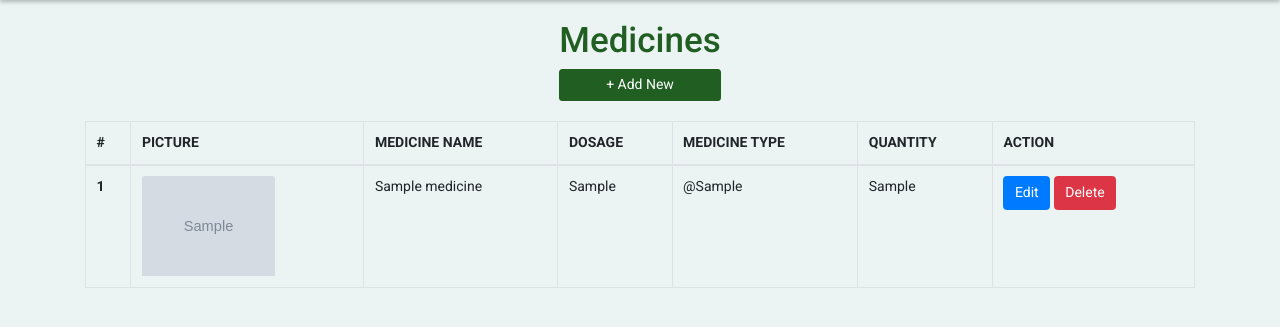
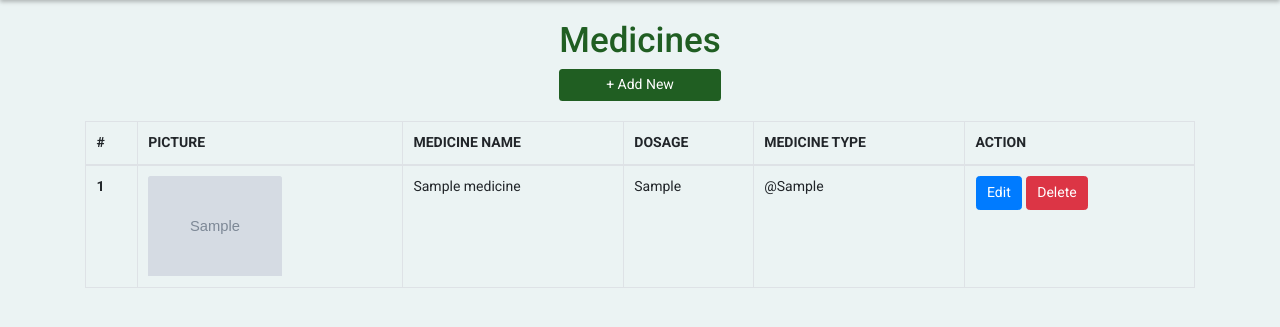
Before and after one commit to Luwiezzz/bhc_app, a Django app: page /admin_medicine in a window 1280 px wide. Shown: the part 59-386 px from the top of the page. Run offline with Django 4.2, Linux system fonts and the light colour scheme; tables that the repository leaves empty hold one stand-in row (values such as "Sample post"); grey boxes marked "Sample" are stand-in pictures.

Commit message:
Add Files

```diff
--- a/bhc_project/bhc_app/models.py
+++ b/bhc_project/bhc_app/models.py
@@ -20,7 +20,6 @@ class Medicine(models.Model):
     name = models.CharField(max_length=100, unique=True)
     dosage = models.CharField(max_length=100)
     medicine_type = models.CharField(max_length=100)
-    quantity = models.CharField(max_length=100)
     picture = models.ImageField(max_length=100, upload_to='medicine')
 
 
--- a/bhc_project/bhc_app/templates/bhc_app/admin_medicine.html
+++ b/bhc_project/bhc_app/templates/bhc_app/admin_medicine.html
@@ -44,7 +44,6 @@
                     <th scope="col">MEDICINE NAME</th>
                     <th scope="col">DOSAGE</th>
                     <th scope="col">MEDICINE TYPE</th>
-                    <th>QUANTITY</th>
                     <th>ACTION</th>
                 </tr>
             </thead>
@@ -56,7 +55,6 @@
                     <td>{{i.name}}</td>
                     <td>{{i.dosage}}</td>
                     <td>@{{i.medicine_type}}</td>
-                    <td>{{i.quantity}}</td>
                     <td>
                         <button type="button" class="btn btn-primary" data-toggle="modal" data-target="#exampleModal{{i.id}}">Edit</button>
                         <a href="medicine_del/{{i.id}}" class="btn btn-danger">Delete</a>
@@ -101,8 +99,6 @@
                         <label for="medicine_type">Medicine Type</label>
                         <input type="text" name="medicine_type" id="medicine_type" class="form-control" value="" required>
 
-                        <label for="quanity">Quantity</label>
-                        <input type="number" name="quantity" id="quantity" class="form-control" value="" required>
                     </div>
                     <div class="modal-footer">
                         <button type="submit" class="btn btn-primary" name="submit1">Save</button>
@@ -135,7 +131,6 @@
                         <li class="list-group-item">Medicine Name: <input type="text" class="form-control" name="name" id="name" value="{{i.name}}" required></li>
                         <li class="list-group-item">Dosage: <input type="text" class="form-control" name="dosage" id="dosage" value="{{i.dosage}}" required></li>
                         <li class="list-group-item">Medicine Type: <input type="text" class="form-control" name="medicine_type" id="medicine_type" value="{{i.medicine_type}}" required></li>
-                        <li class="list-group-item">Quantity: <input type="number" class="form-control" name="quantity" id="quantity" value="{{i.quantity}}"></li>
                     </ul>
 
                     <div class="modal-footer">
--- a/bhc_project/bhc_app/templates/bhc_app/patient_medicine.html
+++ b/bhc_project/bhc_app/templates/bhc_app/patient_medicine.html
@@ -172,7 +172,6 @@
                     <th scope="col">MEDICINE NAME</th>
                     <th scope="col">DOSAGE</th>
                     <th scope="col">MEDICINE TYPE</th>
-                    <th>QUANTITY</th>
                 </tr>
             </thead>
             <tbody>
@@ -183,7 +182,6 @@
                     <td>{{i.name}}</td>
                     <td>{{i.dosage}}</td>
                     <td>@{{i.medicine_type}}</td>
-                    <td>{{i.quantity}}</td>
                 </tr>
                 {% endfor %}
             </tbody>
--- a/bhc_project/bhc_app/views.py
+++ b/bhc_project/bhc_app/views.py
@@ -275,8 +275,7 @@ def medicine_add(request):
         else:
             dosage = request.POST.get('dosage')
             medicine_type = request.POST.get('medicine_type')
-            quantity = request.POST.get('quantity')
-            meds = Medicine.objects.create(picture=picture, name=name, dosage=dosage, medicine_type=medicine_type, quantity=quantity)
+            meds = Medicine.objects.create(picture=picture, name=name, dosage=dosage, medicine_type=medicine_type)
             meds.save()
             messages.success(request, 'Saved!')
         return redirect('/admin_medicine')
@@ -287,7 +286,6 @@ def medicine_edit(request, id):
         edit.name = request.POST.get('name')
         edit.dosage = request.POST.get('dosage')
         edit.medicine_type = request.POST.get('medicine_type')
-        edit.quantity = request.POST.get('quantity')
         edit.save()
         messages.success(request, 'Updated!')
         return redirect('/admin_medicine')
```
